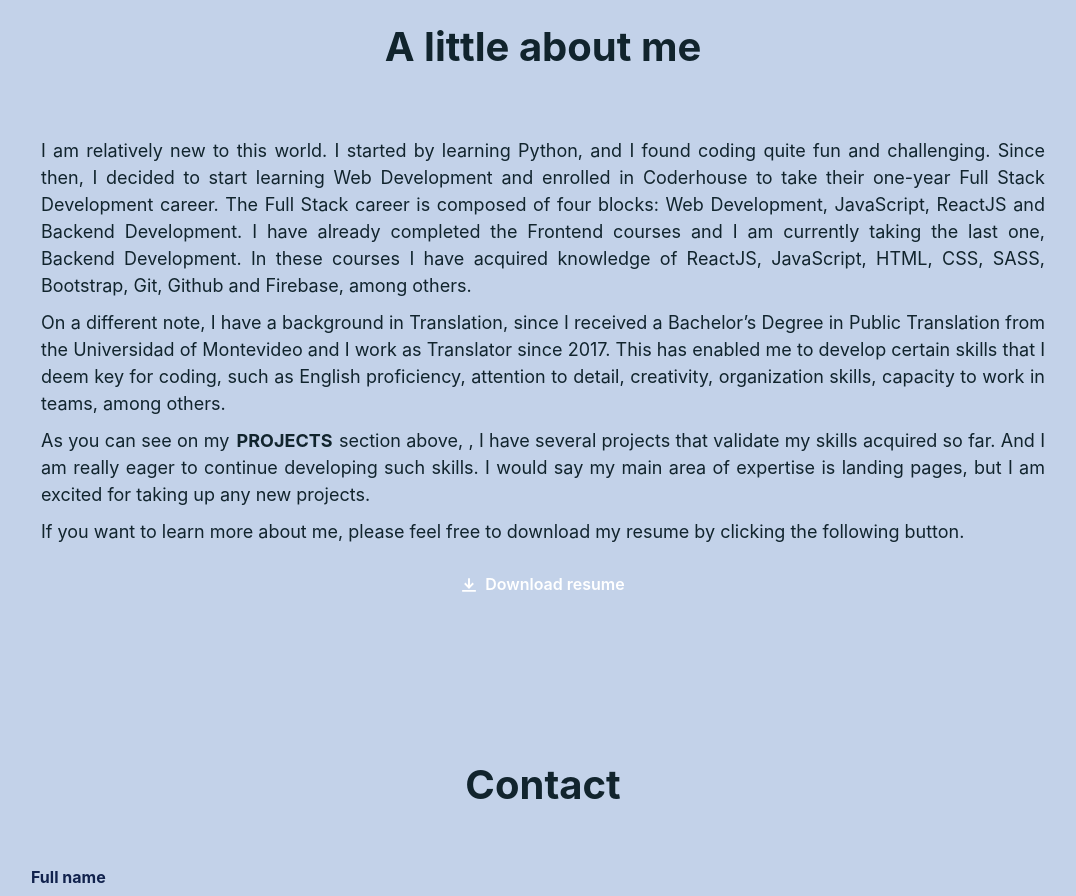
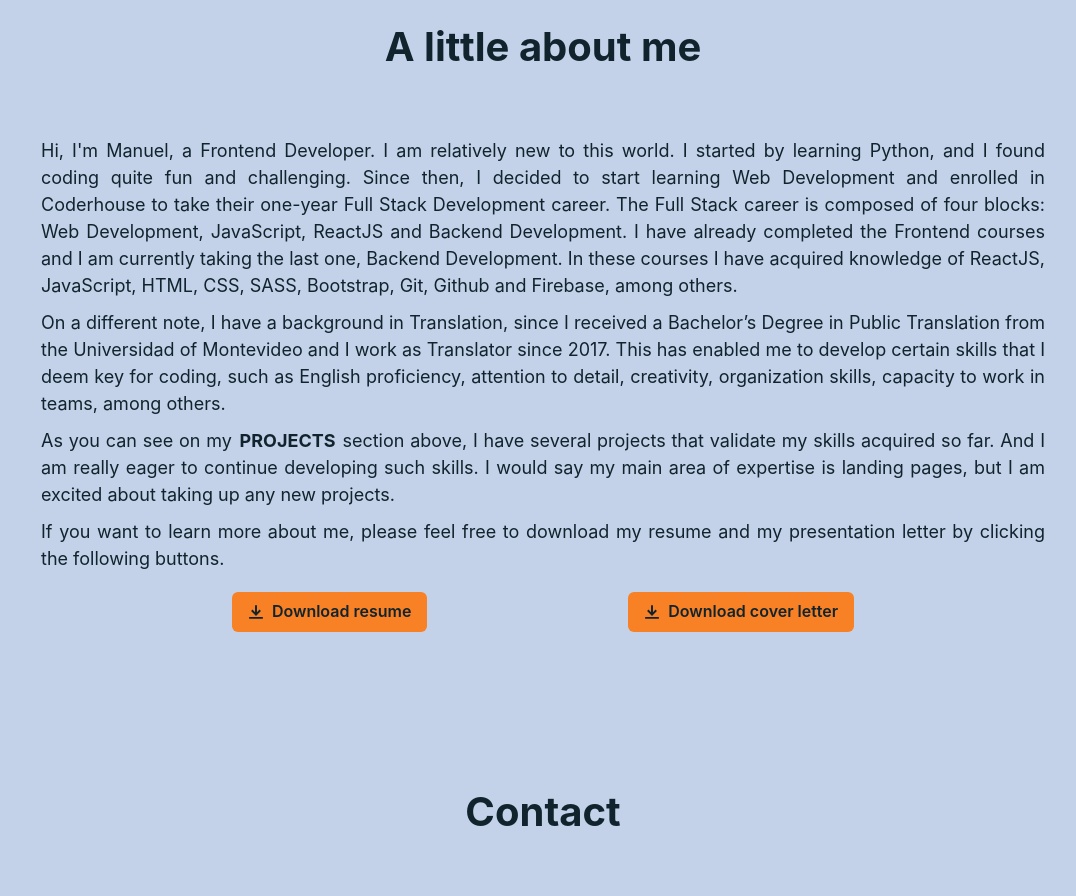
Before and after one commit to ManuelSanson/ManuelSanson-ProjectsPortfolio, a React (Create React App) app: page / in a window 1280 px wide. Shown: the part 1660-2556 px from the top of the page, without its empty margins (97-1173 px from the left). Built offline with nearby package versions, Linux system fonts and the light colour scheme.

Commit message:
change colors and text

```diff
--- a/src/components/AboutMe/AboutMe.js
+++ b/src/components/AboutMe/AboutMe.js
@@ -2,22 +2,32 @@ import { DownloadIcon } from '@chakra-ui/icons';
 import { Button, Link } from '@chakra-ui/react';
 import React from 'react'
 import { useScrollSection } from '../../context/ScrollContext';
+import { saveAs } from "file-saver";
 import './AboutMe.css';
 
 const AboutMe = () => {
     const { aboutMe, projects, scrollToSection } = useScrollSection();
+    const saveResume = () => {
+        saveAs('', 'Manuel Sanson, Frontend Developer - Resume');
+    };
+    const saveLetter = () => {
+        saveAs('https://res.cloudinary.com/diqry3ihg/image/upload/v1669574032/DevPortfolio/Manuel_Sanson_Frontend_Developer_-_CoverLetter_ubhwih.png', 'Manuel Sanson, Frontend Developer - CoverLetter');
+    };
 
     return (
         <section ref={aboutMe} className='sectionContainer'>
             <h2 className='sectionTitle'> A little about me </h2>
             <article className='aboutMeSection'>
-                <p className='sectionParagraph'> I am relatively new to this world. I started by learning Python, and I found coding quite fun and challenging. Since then, I decided to start learning Web Development and enrolled in Coderhouse to take their one-year Full Stack Development career. The Full Stack career is composed of four blocks: Web Development, JavaScript, ReactJS and Backend Development. I have already completed the Frontend courses and I am currently taking the last one, Backend Development. In these courses I have acquired knowledge of ReactJS, JavaScript, HTML, CSS, SASS, Bootstrap, Git, Github and Firebase, among others. </p>
+                <p className='sectionParagraph'> Hi, I'm Manuel, a Frontend Developer. I am relatively new to this world. I started by learning Python, and I found coding quite fun and challenging. Since then, I decided to start learning Web Development and enrolled in Coderhouse to take their one-year Full Stack Development career. The Full Stack career is composed of four blocks: Web Development, JavaScript, ReactJS and Backend Development. I have already completed the Frontend courses and I am currently taking the last one, Backend Development. In these courses I have acquired knowledge of ReactJS, JavaScript, HTML, CSS, SASS, Bootstrap, Git, Github and Firebase, among others. </p>
                 <p className='sectionParagraph'> On a different note, I have a background in Translation, since I received a Bachelor’s Degree in Public Translation from the Universidad of Montevideo and I work as Translator since 2017. This has enabled me to develop certain skills that I deem key for coding, such as English proficiency, attention to detail, creativity, organization skills, capacity to work in teams, among others. </p>
-                <p className='sectionParagraph'> As you can see on my <Link onClick={()=> scrollToSection(projects)} className='projectsLink'> PROJECTS </Link> section above, , I have several projects that validate my skills acquired so far. And I am really eager to continue developing such skills. I would say my main area of expertise is landing pages, but I am excited for taking up any new projects. </p>
-                <p className='sectionParagraph'> If you want to learn more about me, please feel free to download my resume by clicking the following button. </p>
+                <p className='sectionParagraph'> As you can see on my <Link textDecoration={'none'} onClick={()=> scrollToSection(projects)} className='projectsLink'> PROJECTS </Link> section above, I have several projects that validate my skills acquired so far. And I am really eager to continue developing such skills. I would say my main area of expertise is landing pages, but I am excited about taking up any new projects. </p>
+                <p className='sectionParagraph'> If you want to learn more about me, please feel free to download my resume and my presentation letter by clicking the following buttons. </p>
                 <div className='buttonsContainer'>
-                    <Button className='downloadResumeButton' colorScheme='burlywood'>
+                    <Button className='downloadButton' backgroundColor={'#f98125'} color={'#11242d'} onClick={saveResume}>
                         <DownloadIcon mr={2}/> Download resume
+                    </Button>
+                    <Button className='downloadButton' backgroundColor={'#f98125'} color={'#11242d'} onClick={saveLetter}>
+                        <DownloadIcon mr={2}/> Download cover letter
                     </Button>
                 </div>
             </article>
```
